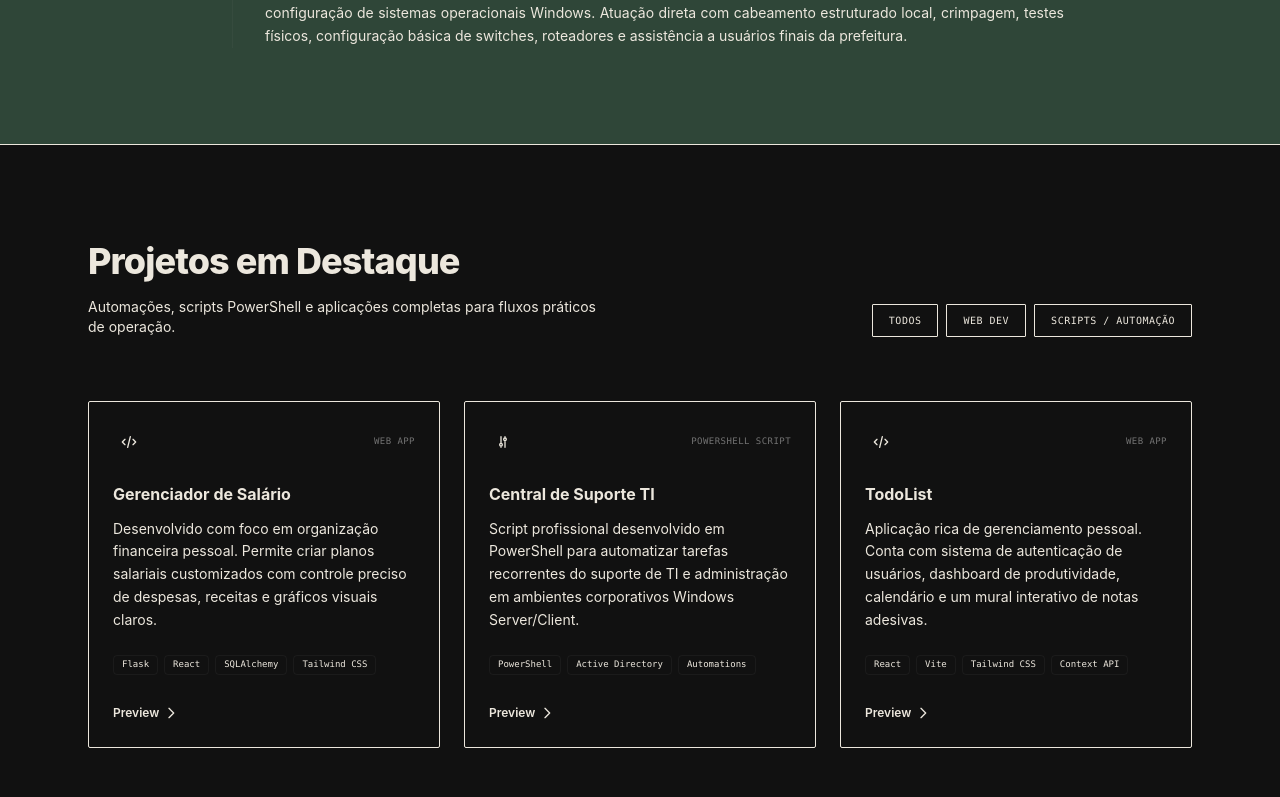
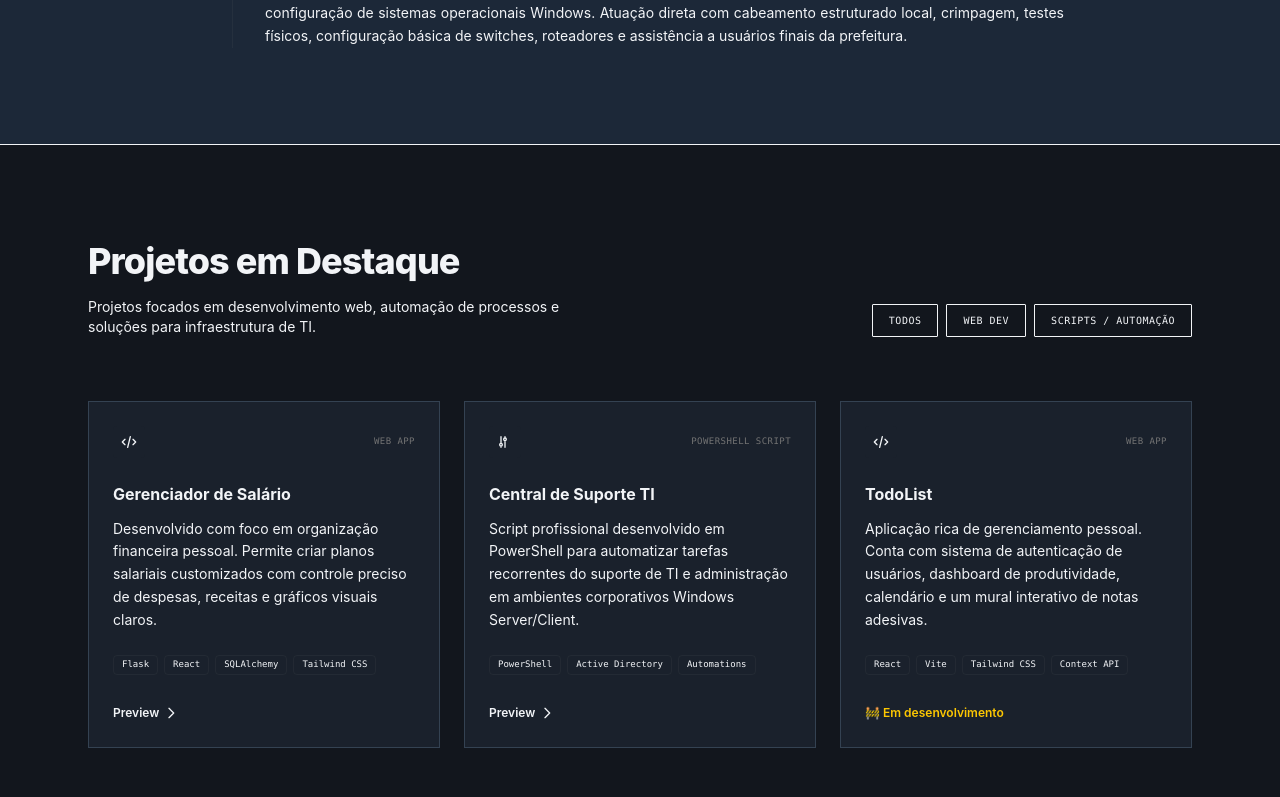
Before and after one commit to davidsantoszx/portifolio, a React (Vite) app: page / in a window 1280 px wide. Shown: the part 2086-2883 px from the top of the page. Built offline with nearby package versions, Linux system fonts and the light colour scheme.

Commit message:
Portifólio

```diff
--- a/src/App.jsx
+++ b/src/App.jsx
@@ -84,11 +84,11 @@ export default function App() {
   // =========================================================================
 
   return (
-    <div className={`min-h-screen font-sans transition-colors duration-300 ${
-  isDarkMode ? 'bg-[#2F4638]' : 'bg-[#f7f7f7]'
-} ${
-  isDarkMode ? 'text-[#ECE7DD]' : 'text-neutral-800'
-}`}>
+    <div  className={`min-h-screen font-sans transition-colors duration-300 ${
+    isDarkMode
+      ? "bg-[color:var(--color-page)] text-[color:var(--color-text)]"
+      : "bg-[#f7f7f7] text-neutral-800"
+  }`}>
       <CustomStyles />
 
       <Header
--- a/src/components/Projects/Projects.jsx
+++ b/src/components/Projects/Projects.jsx
@@ -16,15 +16,13 @@ export default function Projects({
 
     return (
 
-
-
 <section id="projects" className={`py-24 border-t border-b fade-in-section transition-colors duration-300 ${isDarkMode ? 'bg-[color:var(--color-background)]  border-[color:var(--border)]/80' : 'bg-neutral-100/40 border-neutral-200/80'}`}>
         <div className="max-w-6xl mx-auto px-6">
           <div className="flex flex-col md:flex-row md:items-end justify-between gap-6 mb-16">
             <div className="space-y-4">
               <h2 className="text-3xl md:text-4xl font-extrabold tracking-tight">Projetos em Destaque</h2>
               <p className="text-[color:var(--text-secondary)] max-w-lg text-sm">
-                Automações, scripts PowerShell e aplicações completas para fluxos práticos de operação.
+                Projetos focados em desenvolvimento web, automação de processos e soluções para infraestrutura de TI.
               </p>
             </div>
 
@@ -39,14 +37,14 @@ export default function Projects({
               </button>
               <button
                 onClick={() => setActiveTab('dev')}
-                className={`px-4 py-2 text-[10px] font-mono tracking-wider uppercase border transition-all ${activeTab === 'dev' ? (isDarkMode ? 'bg-[color:var(--text)] text-[color:var(--background)] border-[color:var(--text)]' : 'bg-[color:var(--surface)]border-[color:var(--border)] text-white border-neutral-900') : (isDarkMode ? ' text-[color:var(--text-secondary)] hover:text-[#D8C9A3]' : 'border-neutral-300 text-neutral-600 hover:bg-neutral-200')}`}
+                className={`px-4 py-2 text-[10px] font-mono tracking-wider uppercase border transition-all ${activeTab === 'dev' ? (isDarkMode ? 'bg-[color:var(--text)] text-[color:var(--background)] border-[color:var(--text)]' : 'bg-[color:var(--color-surface)]border-[color:var(--border)] text-white border-neutral-900') : (isDarkMode ? ' text-[color:var(--text-secondary)] hover:text-[#D8C9A3]' : 'border-neutral-300 text-neutral-600 hover:bg-neutral-200')}`}
                 style={{ borderRadius: '1px' }}
               >
                 Web Dev
               </button>
               <button
                 onClick={() => setActiveTab('sysadmin')}
-                className={`px-4 py-2 text-[10px] font-mono tracking-wider uppercase border transition-all ${activeTab === 'sysadmin' ? (isDarkMode ? 'bg-[color:var(--text)] text-[color:var(--background)] border-[color:var(--text)]' : 'bg-[color:var(--surface)] border-[color:var(--border)]border-[color:var(--border)]text-white border-neutral-900') : (isDarkMode ? ' text-[color:var(--text-secondary)] hover:text-[#D8C9A3]' : 'border-neutral-300 text-neutral-600 hover:bg-neutral-200')}`}
+                className={`px-4 py-2 text-[10px] font-mono tracking-wider uppercase border transition-all ${activeTab === 'sysadmin' ? (isDarkMode ? 'bg-[color:var(--text)] text-[color:var(--background)] border-[color:var(--text)]' : 'bg-[color:var(--color-surface)] border-[color:var(--border)]border-[color:var(--border)]text-white border-neutral-900') : (isDarkMode ? ' text-[color:var(--text-secondary)] hover:text-[#D8C9A3]' : 'border-neutral-300 text-neutral-600 hover:bg-neutral-200')}`}
                 style={{ borderRadius: '1px' }}
               >
                 Scripts / Automação
@@ -58,8 +56,11 @@ export default function Projects({
             {filteredProjects.map(project => (
               <div
                 key={project.id}
-                className={`group flex flex-col justify-between p-6 border transition-all duration-300 hover:-translate-y-1 hover:shadow-2xl ${isDarkMode ? 'bg-[#0F1110 border-[color:var(--border)]/80 hover:border-[color:var(--primary)]' : 'bg-white border-neutral-200 hover:shadow-lg'}`}
-                style={{ borderRadius: '2px' }}
+                className={`group flex flex-col justify-between p-6 border transition-all duration-300 hover:-translate-y-1 hover:shadow-2xl ${
+  isDarkMode
+    ? 'bg-[color:var(--color-surface)] border-[color:var(--color-border)] hover:border-[color:var(--color-primary)]'
+    : 'bg-white border-neutral-200 hover:shadow-lg'
+}`}
               >
     <div>
 
@@ -69,7 +70,7 @@ export default function Projects({
 
           <button
               onClick={() => setPreviewProject(null)}
-              className="absolute top-3 right-3 bg-[color:var(--surface)]/90 z-30 hover:bg-[color:var(--primary)] transition p-1.5 rounded-full"
+              className="absolute top-3 right-3 bg-[color:var(--color-surface)]/90 z-30 hover:bg-[color:var(--primary)] transition p-1.5 rounded-full"
           >
               <svg
                   className="w-3.5 h-3.5 text-white"
@@ -103,7 +104,7 @@ export default function Projects({
                             : currentImage - 1
                     )
                 }
-                className="absolute left-2 top-1/2 -translate-y-1/2 bg-[color:var(--surface)]/80 hover:bg-[color:var(--primary)] transition p-1.5 rounded-full"
+                className="absolute left-2 top-1/2 -translate-y-1/2 bg-[color:var(--color-surface)]/80 hover:bg-[color:var(--primary)] transition p-1.5 rounded-full"
                 >
                     <svg
                         className="w-4 h-4 text-white"
@@ -128,7 +129,7 @@ export default function Projects({
                                 : currentImage + 1
                         )
                     }
-                    className="absolute right-2 top-1/2 -translate-y-1/2 bg-[color:var(--surface)]/80 hover:bg-[color:var(--primary)] transition p-1.5 rounded-full"
+                    className="absolute right-2 top-1/2 -translate-y-1/2 bg-[color:var(--color-surface)]/80 hover:bg-[color:var(--primary)] transition p-1.5 rounded-full"
                 >
                     <svg
                         className="w-4 h-4 text-white"
@@ -159,7 +160,7 @@ export default function Projects({
 
         <div className="flex justify-between items-center mb-6">
 
-            <span className={`p-2 rounded ${isDarkMode ? 'bg-[color:var(--surface)]' : 'bg-neutral-100'}`}>
+            <span className={`p-2 rounded ${isDarkMode ? 'bg-[color:var(--color-surface)]' : 'bg-neutral-100'}`}>
 
                 {project.category === 'dev' ? (
 
@@ -208,6 +209,14 @@ export default function Projects({
                     ))}
                   </div>
 
+                {project.development ? (
+
+                    <span className="inline-flex items-center gap-2 text-xs font-semibold text-yellow-400">
+                        🚧 Em desenvolvimento
+                    </span>
+
+                ) : (
+
                     <button
                         onClick={() => {
                             setPreviewProject(project.id);
@@ -231,6 +240,8 @@ export default function Projects({
                             />
                         </svg>
                     </button>
+
+                )}
                 </div>
               </div>
             ))}
@@ -253,7 +264,7 @@ export default function Projects({
 
         <button
             onClick={() => setModalProject(null)}
-            className="absolute top-3 right-3 z-30 bg-[color:var(--surface)] hover:bg-[color:var(--primary)] p-2 rounded-full"
+            className="absolute top-3 right-3 z-30 bg-[color:var(--color-surface)] hover:bg-[color:var(--primary)] p-2 rounded-full"
         >
             <svg
                 className="w-5 h-5 text-white"
@@ -280,7 +291,7 @@ export default function Projects({
                         : currentImage - 1
                 )
             }
-            className="absolute left-4 top-1/2 -translate-y-1/2 z-20 bg-[color:var(--surface)]/90 hover:bg-[color:var(--primary)] p-3 rounded-full"
+            className="absolute left-4 top-1/2 -translate-y-1/2 z-20 bg-[color:var(--color-surface)]/90 hover:bg-[color:var(--primary)] p-3 rounded-full"
         >
             <svg
                 className="w-6 h-6 text-white"
@@ -307,7 +318,7 @@ export default function Projects({
                         : currentImage + 1
                 )
             }
-            className="absolute right-4 top-1/2 -translate-y-1/2 z-20 bg-[color:var(--surface)]/90 hover:bg-[color:var(--primary)] p-3 rounded-full"
+            className="absolute right-4 top-1/2 -translate-y-1/2 z-20 bg-[color:var(--color-surface)]/90 hover:bg-[color:var(--primary)] p-3 rounded-full"
         >
             <svg
                 className="w-6 h-6 text-white"
--- a/src/data/projects.js
+++ b/src/data/projects.js
@@ -36,7 +36,10 @@
       title: "TodoList",
       category: "dev",
       tech: ["React", "Vite", "Tailwind CSS", "Context API"],
-      description: "Aplicação rica de gerenciamento pessoal. Conta com sistema de autenticação de usuários, dashboard de produtividade, calendário e um mural interativo de notas adesivas."
+      description: "Aplicação rica de gerenciamento pessoal. Conta com sistema de autenticação de usuários, dashboard de produtividade, calendário e um mural interativo de notas adesivas.",
+      development: true,
+      images: [],
+
     }
   ];
 
--- a/src/index.css
+++ b/src/index.css
@@ -6,31 +6,32 @@
    CORES PRINCIPAIS
 ========================== */
 
-  --color-primary: #556B5D;
-  --color-primary-hover: #617867;
+--color-page: #1C2838;
 
-  --color-accent: #D8CBB8;
+--color-primary: #2D74DA;
+--color-primary-hover: #4386E5;
+
+--color-accent: #D9D2B0;
 
 /* ==========================
    FUNDOS
 ========================== */
 
-  --color-background: #111111;
-  --color-surface: #181818;
-  --color-surface-hover: #202020;
+--color-background: #12161D;
+--color-surface: #1A212C;
+--color-surface-hover: #243042;
 
 /* ==========================
    TEXTOS
 ========================== */
 
-  --color-text: #F2F2F2;
-  --color-text-secondary: #D8E0D8;
-  --color-text-muted: #A8A8A8;
+--color-text: #F2F4F7;
+--color-text-secondary: #D5DDE8;
+--color-text-muted: #A5B1C2;
 
 /* ==========================
    BORDAS
 ========================== */
 
-  --color-border: #2C2C2C;
-
+--color-border: #344252;
 }
```
Also changed, not shown: src/components/Contact/Contact.jsx (+5 -5 lines), src/components/Education/Education.jsx (+6 -6 lines). Lines whose indentation alone changed are shown as unchanged.
